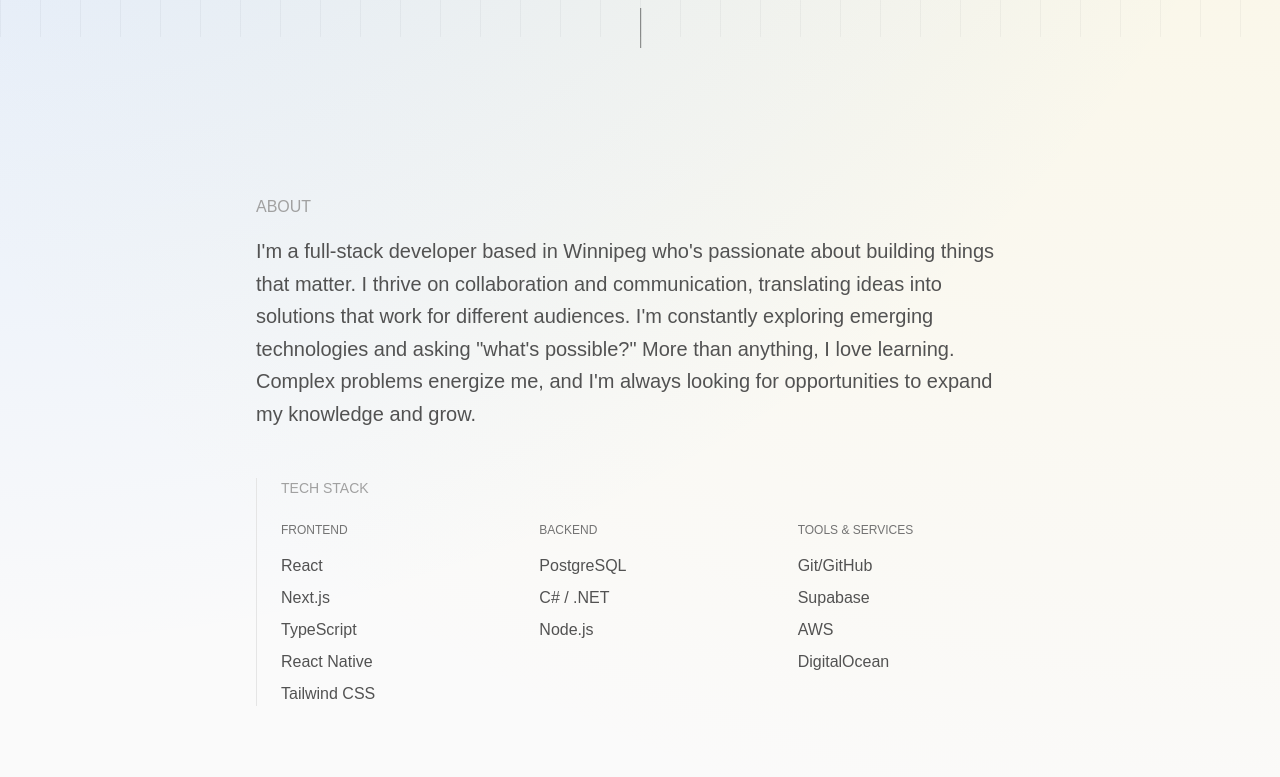
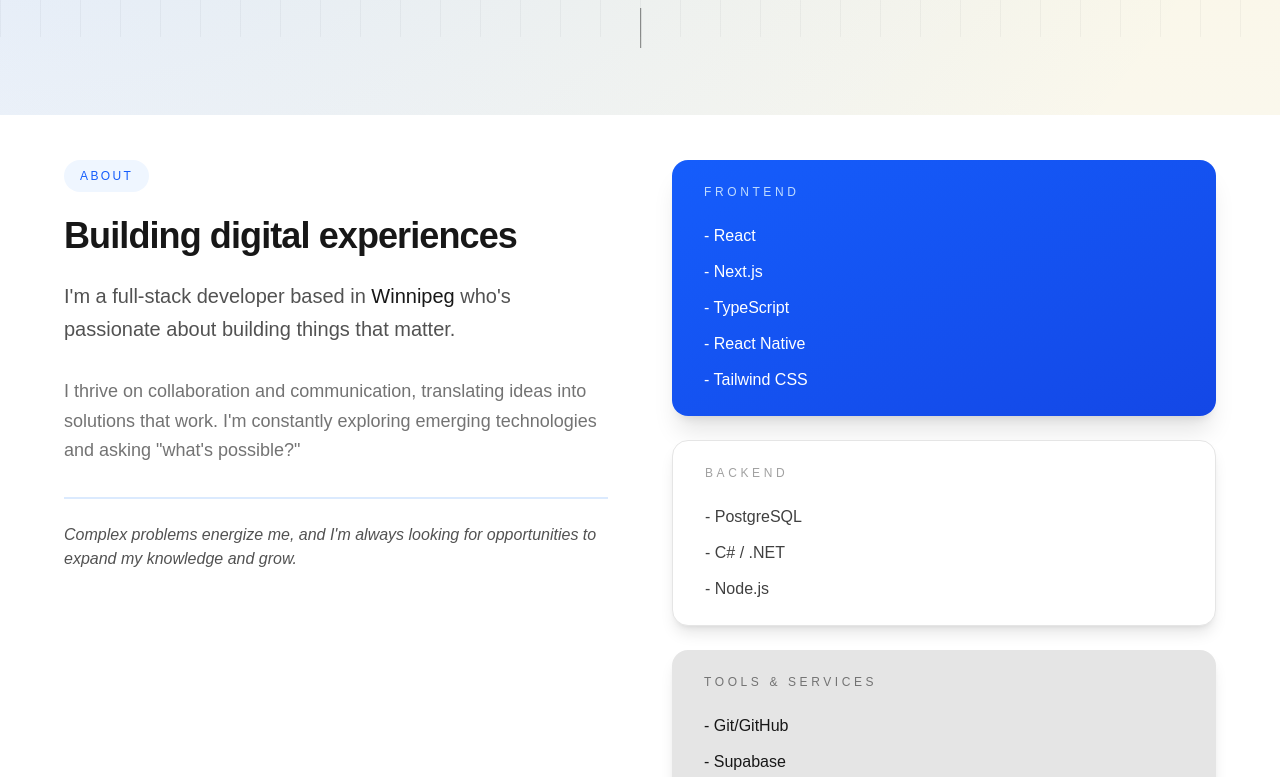
Before and after one commit to zandersantos/zander-santos-portfolio, a Next.js app in the folder zander-santos-portfolio/: page / in a window 1280 px wide. Shown: the part 763-1540 px from the top of the page. Built offline with nearby package versions, Linux system fonts and the light colour scheme.

Commit message:
Redesigned the about section, spacing, and styling

```diff
--- a/zander-santos-portfolio/components/About.tsx
+++ b/zander-santos-portfolio/components/About.tsx
@@ -22,57 +22,78 @@ const About = () => {
   ];
 
   return (
-    <section id="about" className="min-h-screen px-8 pt-20">
-      <div className="max-w-3xl mx-auto">
-        <h2 className="text-md uppercase text-neutral-400 mb-4">About</h2>
+    <section id="about" className="min-h-screen flex items-center px-8 py-10 bg-white">
+      <div className="max-w-6xl mx-auto w-full">
+        <div className="grid md:grid-cols-2 gap-16 items-start">
+          <div className="space-y-8">
+            <span className="inline-block px-4 py-2 bg-blue-50 text-blue-600 rounded-full text-xs uppercase tracking-[0.2em] font-medium mb-6">
+              About
+            </span>
 
-        <p className="text-xl leading-relaxed text-neutral-600 font-light mb-12">
-          I&apos;m a full-stack developer based in Winnipeg who&apos;s passionate about building things
-          that matter. I thrive on collaboration and communication, translating ideas into
-          solutions that work for different audiences. I&apos;m constantly exploring emerging
-          technologies and asking &quot;what&apos;s possible?&quot; More than anything, I love learning.
-          Complex problems energize me, and I&apos;m always looking for opportunities to expand
-          my knowledge and grow.
-        </p>
-        <div className="border-l border-neutral-200 pl-6">
-          <p className="text-sm uppercase text-neutral-400 mb-6">
-            Tech stack
-          </p>
-          <div className="grid grid-cols-1 md:grid-cols-3 gap-8">
-            <div>
-              <h4 className="text-xs uppercase text-neutral-500 mb-4">
+            <h2 className="text-4xl font-bold tracking-tight text-neutral-900 mb-6">
+              Building digital experiences
+            </h2>
+
+            <p className="text-xl leading-relaxed text-neutral-600">
+              I&apos;m a full-stack developer based in <span className="text-neutral-900 font-medium">Winnipeg </span> who&apos;s
+              passionate about building things that matter.
+            </p>
+
+            <p className="text-lg leading-relaxed text-neutral-500">
+              I thrive on collaboration and communication, translating ideas into
+              solutions that work. I&apos;m constantly exploring emerging
+              technologies and asking &quot;what&apos;s possible?&quot;
+            </p>
+
+            <div className="pt-6 border-t-2 border-blue-100">
+              <p className="text-base text-neutral-600 italic">
+                Complex problems energize me, and I&apos;m always looking for opportunities to expand
+                my knowledge and grow.
+              </p>
+            </div>
+
+          </div>
+          <div className="space-y-6">
+            <div className="bg-gradient-to-br from-blue-600 to-blue-700 rounded-2xl px-8 py-6 text-white shadow-xl">
+              <h3 className="text-xs uppercase text-blue-200 tracking-[0.3em] mb-6">
                 Frontend
-              </h4>
-              <div className="space-y-2">
+              </h3>
+              <div className="space-y-3">
                 {frontend.map((skill) => (
-                  <div key={skill} className="text-neutral-600 font-light">
-                    {skill}
+                  <div key={skill} className="flex item-center gap-3 group">
+                    <span className="text-md font-light">
+                      - {skill}
+                    </span>
                   </div>
                 ))}
               </div>
             </div>
 
-            <div>
-              <h4 className="text-xs uppercase text-neutral-500 mb-4">
+            <div className="bg-white rounded-2xl px-8 py-6 shadow-lg border border-neutral-200">
+              <h3 className="text-xs uppercase text-neutral-400 tracking-[0.3em] mb-6">
                 Backend
-              </h4>
-              <div className="space-y-2">
+              </h3>
+              <div className="space-y-3">
                 {backend.map((skill) => (
-                  <div key={skill} className="text-neutral-600 font-light">
-                    {skill}
+                  <div key={skill} className="flex items-center gap-3 group">
+                    <span className="text-md text-neutral-700 font-light">
+                      - {skill}
+                    </span>
                   </div>
                 ))}
               </div>
             </div>
 
-            <div>
-              <h4 className="text-xs uppercase text-neutral-500 mb-4">
+            <div className="bg-neutral-200 rounded-2xl px-8 py-6 shadow-lg">
+              <h3 className="text-xs uppercase text-neutral-500 tracking-[0.3em] mb-6">
                 Tools & Services
-              </h4>
-              <div className="space-y-2">
+              </h3>
+              <div className="space-y-3">
                 {tools.map((skill) => (
-                  <div key={skill} className="text-neutral-600 font-light">
-                    {skill}
+                  <div key={skill} className="flex items-center gap-3 group">
+                    <span className="text-md text-neutral-900 font-light">
+                     - {skill}
+                    </span>
                   </div>
                 ))}
               </div>
```
